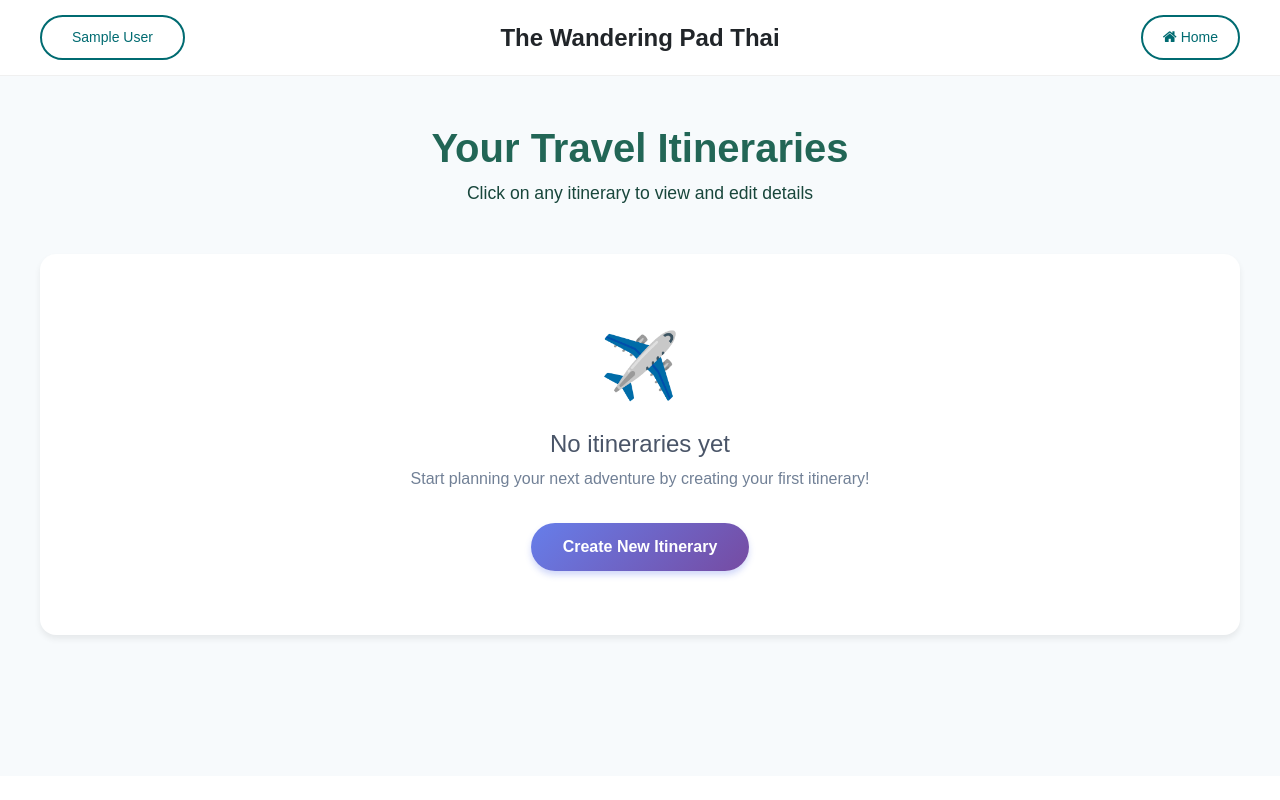
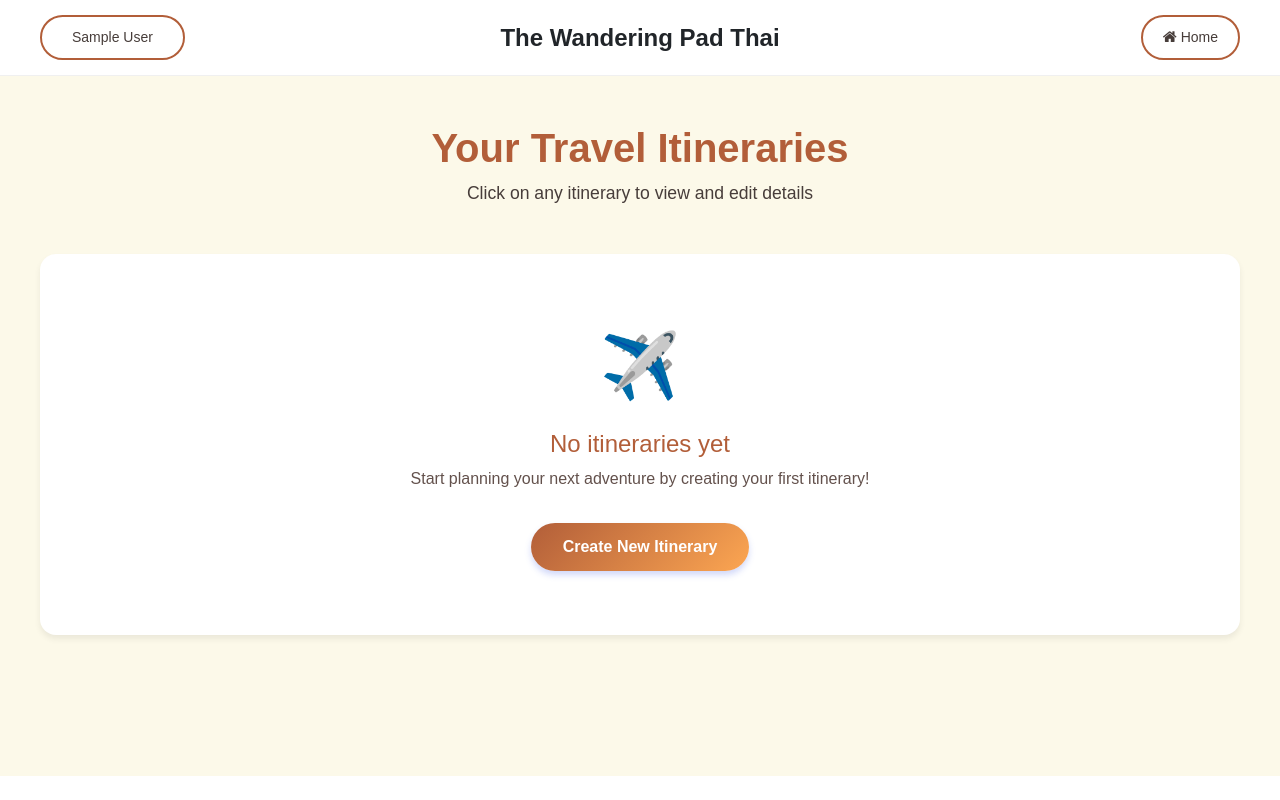
Before and after one commit to aungminthant13/The-Wandering-Pad-Thai, a Django app: page /trips/ in a window 1280 px wide. Run offline with Django 5.2, Linux system fonts and the light colour scheme; the visitor is signed in with stand-in values (Sample User, id 1); data that the repository does not hold is empty; some libraries are stand-ins or nearby versions.

Commit message:
color chnages -> edit itinerary

```diff
--- a/home/static/home/css/styles.css
+++ b/home/static/home/css/styles.css
@@ -60,9 +60,9 @@ body {
 .itinerary-history{
   display: inline-block;
   padding: 10px 20px;
-  border: 2px solid #006b71;
+  border: 2px solid #b25e39;
   border-radius: 25px;
-  color: #006B71;
+  color: #473D3A;
   text-decoration: none;
   font-size: 14px;
   font-weight: 500;
@@ -71,16 +71,16 @@ body {
 }
 
 .itinerary-history:hover {
-  background-color: #006b71;
+  background-color: #b25e39;
   color: white;
 }
 
 .user-logout-button {
   position: relative;
   background: none;
-  border: 2px solid #006b71;
+  border: 2px solid #b25e39;
   border-radius: 25px;
-  color: #006b71;
+  color: #473D3A;
   font-size: 14px;
   font-weight: 500;
   padding: 10px 30px; /* wider padding */
@@ -182,7 +182,7 @@ h1 {
 .trip-form {
   background-color: white;
   border-radius: 12px;
-  border: 2px solid #006b71;
+  border: 2px solid #b25e39;
   margin-bottom: 30px;
   overflow: hidden;
   width: 50%;
@@ -232,7 +232,7 @@ h1 {
 }
 
 .trip-get-started-btn {
-  background-color: #00766c; /* Teal color for button */
+  background-color: #b25e39; /* Teal color for button */
   color: white;
   border: none;
   padding: 15px 35px;
@@ -246,7 +246,7 @@ h1 {
 }
 
 .trip-get-started-btn:hover {
-  background-color: #005a50;
+  background-color: #473D3A;
 }
 
 
--- a/home/templates/home/trips.html
+++ b/home/templates/home/trips.html
@@ -50,7 +50,7 @@
   /* Main Content Section */
   .trip-history-section {
     min-height: calc(100vh - 100px);
-    background: #f7fafc;
+    background: #fcf9e9;
     padding: 3rem 2rem;
   }
 
@@ -66,13 +66,13 @@
 
   .section-title {
     font-size: 2.5rem;
-    color: #226656;
+    color: #b25e39;
     margin-bottom: 0.5rem;
     font-weight: 700;
   }
 
   .section-subtitle {
-    color: #18463b;
+    color: #473D3A;
     font-size: 1.1rem;
   }
 
@@ -99,7 +99,7 @@
   }
 
   .card-header {
-    background: #006B71;
+    background: #b26239;
     padding: 1.5rem;
     position: relative;
   }
@@ -138,7 +138,7 @@
   }
 
   .info-label {
-    color: #718096;
+    color: #473D3A;
     font-size: 0.875rem;
     font-weight: 500;
     text-transform: uppercase;
@@ -176,24 +176,24 @@
 
   .empty-icon {
     font-size: 4rem;
-    color: #cbd5e0;
+    color: #b25e39;
     margin-bottom: 1rem;
   }
 
   .empty-title {
     font-size: 1.5rem;
-    color: #4a5568;
+    color: #b25e39;
     margin-bottom: 0.5rem;
   }
 
   .empty-text {
-    color: #718096;
+    color: #63514c;
     margin-bottom: 2rem;
   }
 
   .create-btn {
     display: inline-block;
-    background: linear-gradient(135deg, #667eea 0%, #764ba2 100%);
+    background: linear-gradient(135deg, #b25e39 0%, #FCA652 100%);
     color: white;
     padding: 0.75rem 2rem;
     border-radius: 30px;
@@ -214,7 +214,7 @@
     top: 1rem;
     right: 1rem;
     background: rgba(255, 255, 255, 0.9);
-    color: #667eea;
+    color: #473D3A;
     padding: 0.25rem 0.75rem;
     border-radius: 20px;
     font-size: 0.875rem;
```
Also changed, not shown: colors.txt (added, +23 -0 lines), user_auth/migrations/0003_alter_customuser_username.py (added).
